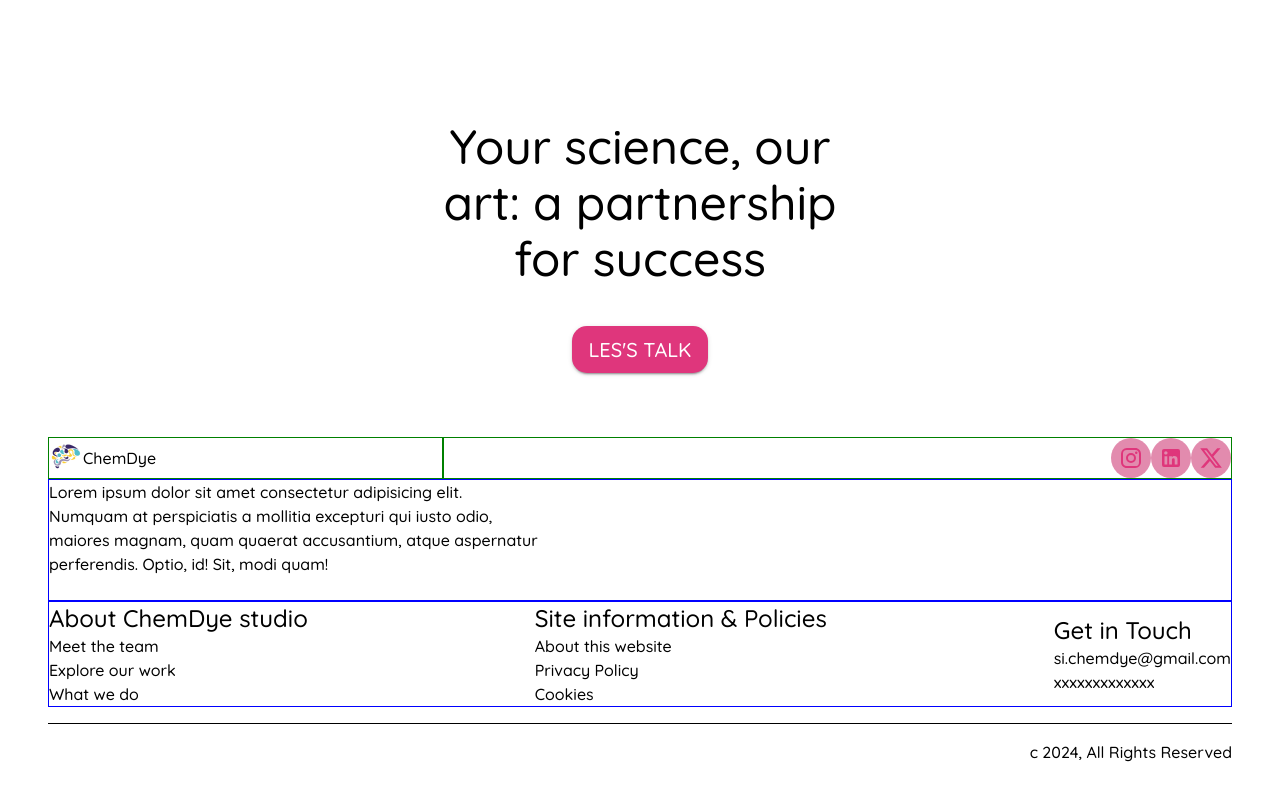
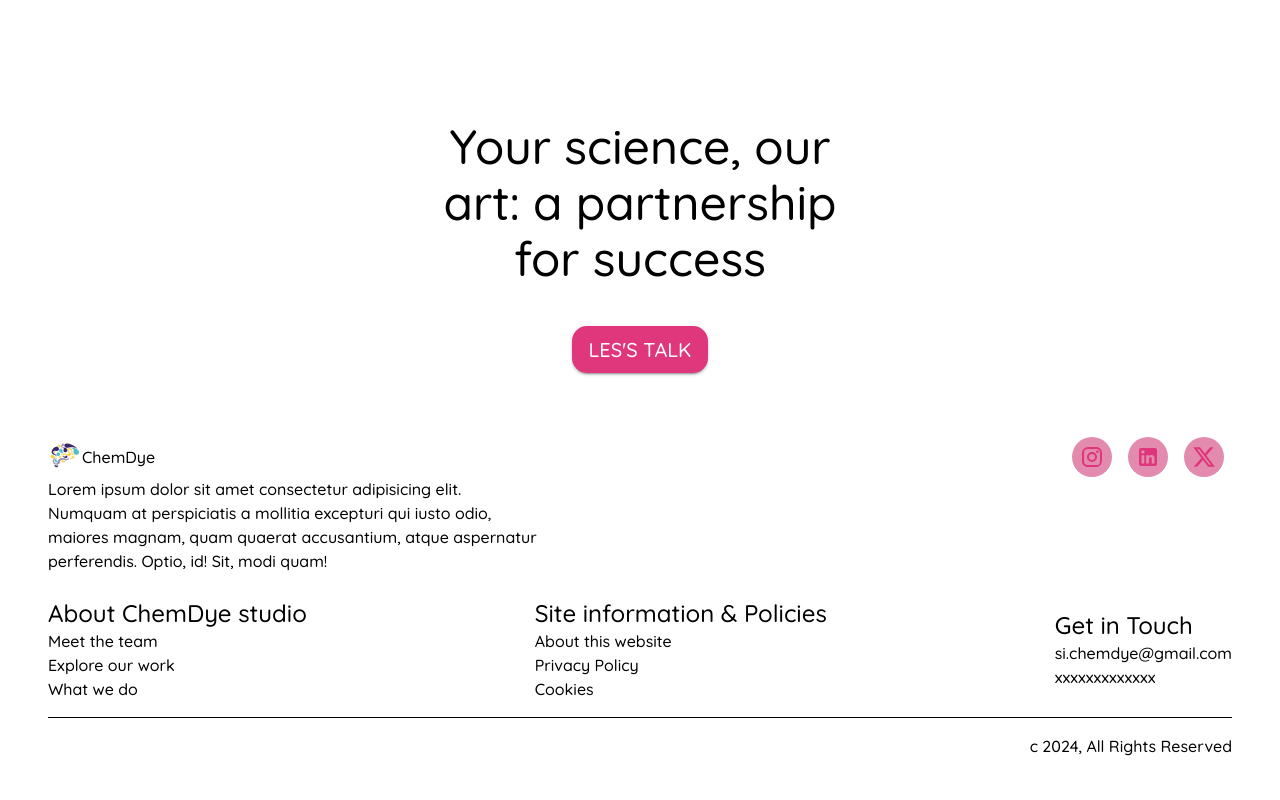
Before and after one commit to Anieto86/chem-dye-2023, a React (Vite) app: page / in a window 1280 px wide. Shown: the part 3872-4672 px from the top of the page. Built offline with nearby package versions, Linux system fonts and the light colour scheme.

Commit message:
LinkIcon component

```diff
--- /dev/null
+++ b/src/components/common/LinkIcons.jsx
@@ -0,0 +1,42 @@
+import { IconButton } from '@mui/material';
+import { Link } from 'react-router-dom';
+import InstagramIcon from '@mui/icons-material/Instagram';
+import LinkedInIcon from '@mui/icons-material/LinkedIn';
+import XIcon from '@mui/icons-material/X';
+
+const socialLinks = [
+  {
+    url: 'https://www.instagram.com/chemdye_si/?hl=es',
+    IconComponent: <InstagramIcon />,
+  },
+  {
+    url: 'https://www.linkedin.com/in/mariana-oksdath-mansilla',
+    IconComponent: <LinkedInIcon />,
+  },
+  {
+    url: 'https://twitter.com/i/flow/login?redirect_after_login=%2FMari_SciArt',
+    IconComponent: <XIcon />,
+  },
+];
+
+export const LinkIcons = () => {
+  return (
+    <>
+      {socialLinks.map((sl, index) => {
+        return (
+          <Link key={index} to={sl.url}>
+            <IconButton
+              sx={{
+                color: '#DF367B',
+                background: 'rgb(226, 139, 174)',
+                mx: 1,
+              }}
+            >
+              {sl.IconComponent}
+            </IconButton>
+          </Link>
+        );
+      })}
+    </>
+  );
+};
--- a/src/components/common/layouts/Footer.jsx
+++ b/src/components/common/layouts/Footer.jsx
@@ -1,20 +1,11 @@
-import { Box, Grid, IconButton, Typography } from '@mui/material';
-import InstagramIcon from '@mui/icons-material/Instagram';
-import LinkedInIcon from '@mui/icons-material/LinkedIn';
-import XIcon from '@mui/icons-material/X';
-import { Link } from 'react-router-dom';
+import { Box, Grid, Typography } from '@mui/material';
 import logo from '../../../assets/img/ColourLogo.png';
+import { LinkIcons } from '../LinkIcons';
 
 export const Footer = () => {
   return (
     <Grid container padding={6}>
-      <Grid
-        container
-        direction="row"
-        alignItems="center"
-        xs={4}
-        sx={{ border: '1px solid green' }}
-      >
+      <Grid container direction="row" alignItems="center" xs={4}>
         <Grid item>
           <img src={logo} alt="Logo footer" />
         </Grid>{' '}
@@ -29,46 +20,13 @@ export const Footer = () => {
         direction="row"
         justifyContent="flex-end"
         alignItems="center"
-        sx={{ border: '1px solid green' }}
       >
         <Grid item>
-          <Link to={`https://www.instagram.com/chemdye_si/?hl=es`}>
-            <IconButton
-              sx={{
-                color: '#DF367B',
-                background: 'rgb(226, 139, 174)',
-              }}
-            >
-              <InstagramIcon />
-            </IconButton>
-          </Link>
-          <Link to={`https://www.linkedin.com/in/mariana-oksdath-mansilla`}>
-            <IconButton
-              sx={{
-                color: '#DF367B',
-                background: 'rgb(226, 139, 174)',
-              }}
-            >
-              <LinkedInIcon />
-            </IconButton>
-          </Link>
-
-          <Link
-            to={`https://twitter.com/i/flow/login?redirect_after_login=%2FMari_SciArt`}
-          >
-            <IconButton
-              sx={{
-                color: '#DF367B',
-                background: 'rgb(226, 139, 174)',
-              }}
-            >
-              <XIcon />
-            </IconButton>
-          </Link>
+          <LinkIcons />
         </Grid>
       </Grid>
 
-      <Grid container sx={{ border: '1px solid blue' }} s>
+      <Grid container s>
         <Grid item xs={5} mb={3}>
           <Typography>
             Lorem ipsum dolor sit amet consectetur adipisicing elit. Numquam at
@@ -84,7 +42,6 @@ export const Footer = () => {
         justifyContent="space-between"
         alignItems="center"
         columns
-        sx={{ border: '1px solid blue' }}
       >
         <Grid item>
           <Typography variant="h5">About ChemDye studio</Typography>
```
